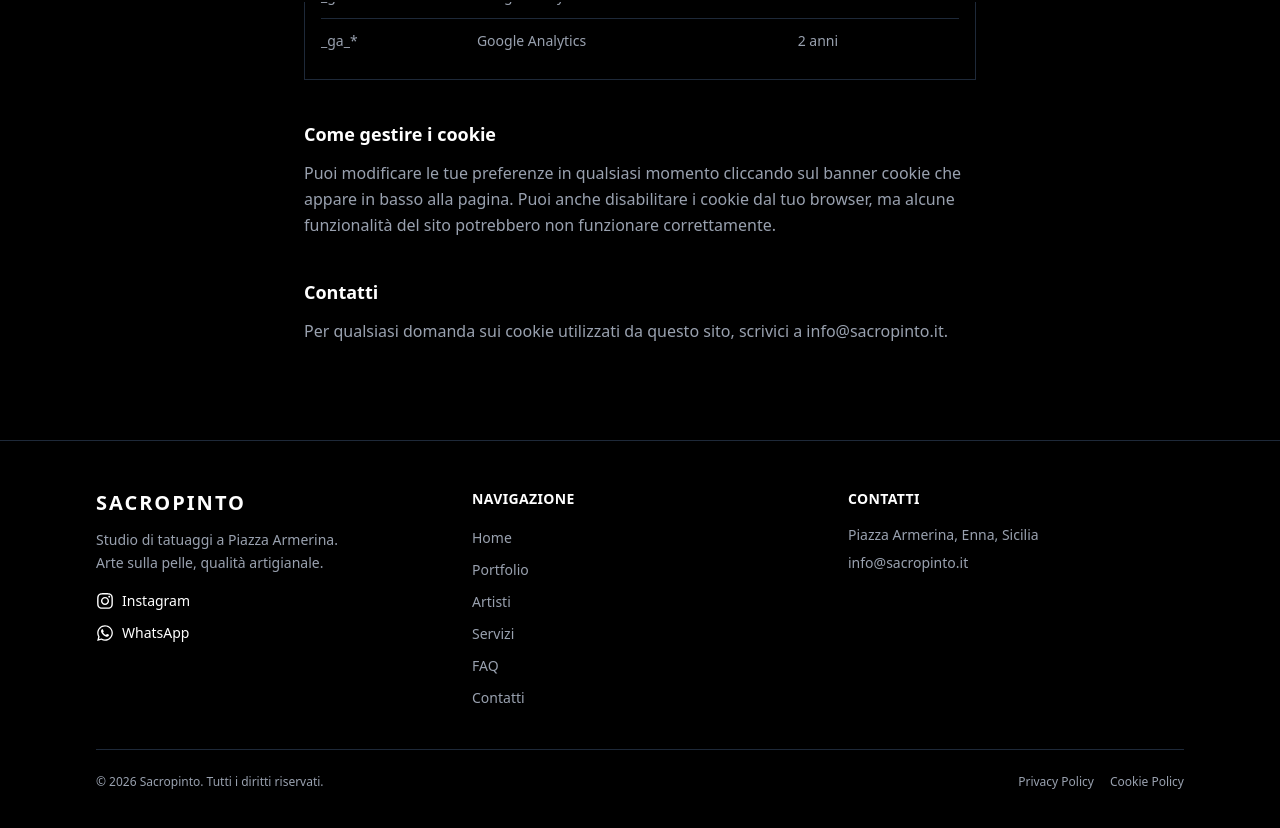
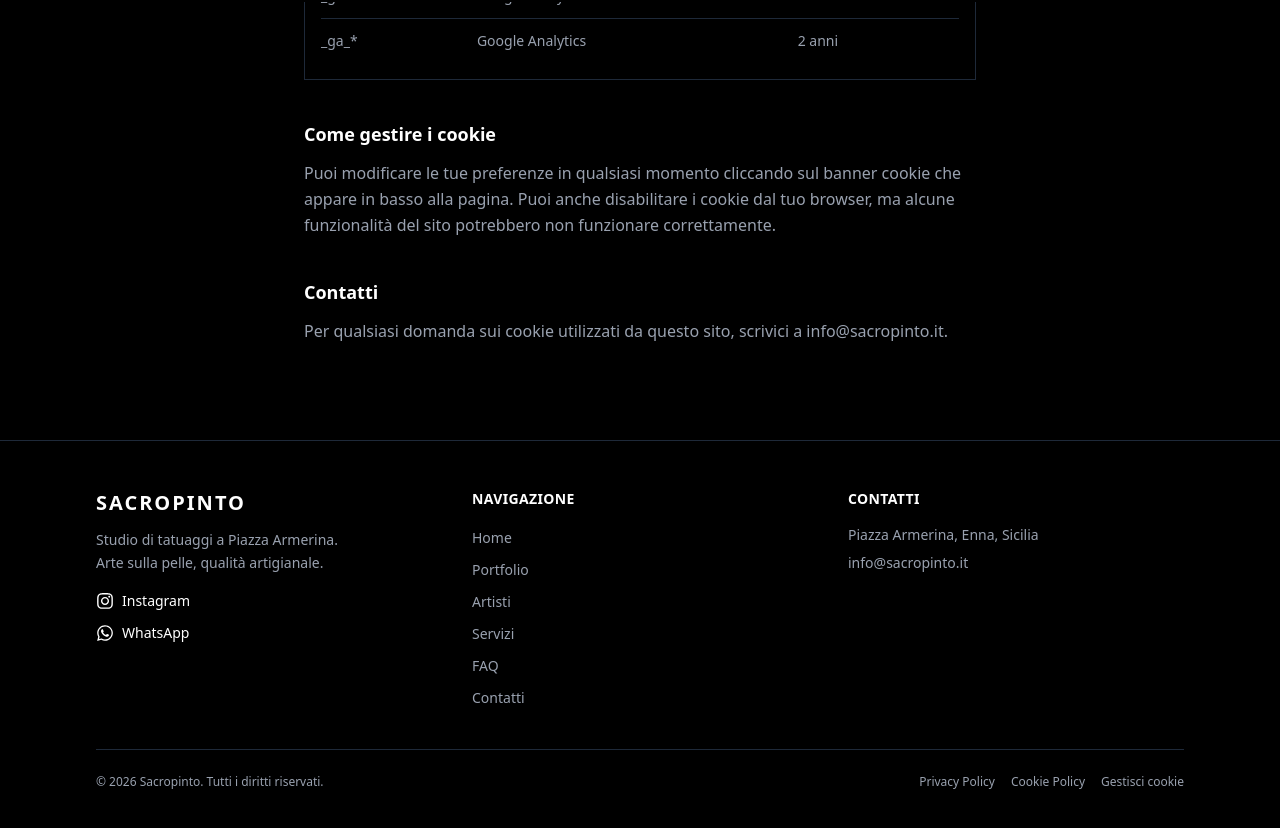
Before and after one commit to GiuSem14/sacropinto-site, a React (Vite) app: page /cookie-policy in a window 1280 px wide. Shown: the part 798-1626 px from the top of the page. Built offline with nearby package versions, Linux system fonts and the light colour scheme.

Commit message:
feat(footer): add 'Gestisci cookie' link to reopen preferences

```diff
--- a/src/components/layout/Footer.jsx
+++ b/src/components/layout/Footer.jsx
@@ -1,10 +1,12 @@
 import { Link } from "react-router-dom"
 import { FaInstagram, FaWhatsapp } from "react-icons/fa"
 import { SITE_NAME, CONTACT, NAV_LINKS } from "../../utils/constants"
+import { useCookieConsent } from "../../hooks/useCookieConsent"
 
 export default function Footer() {
   const year = new Date().getFullYear()
   const whatsappUrl = `https://wa.me/${CONTACT.whatsapp.replace(/\D/g, "")}`
+  const { openPreferences } = useCookieConsent()
 
   return (
     <footer className="bg-black border-t border-gray-800 text-gray-400 mt-auto">
@@ -79,9 +81,16 @@ export default function Footer() {
         {/* Bottom bar */}
         <div className="border-t border-gray-800 mt-10 pt-6 flex flex-col sm:flex-row justify-between items-center gap-3 text-xs">
           <p>© {year} {SITE_NAME}. Tutti i diritti riservati.</p>
-          <div className="flex gap-4">
+          <div className="flex flex-wrap gap-4 justify-center">
             <Link to="/privacy-policy" className="hover:text-white transition-colors">Privacy Policy</Link>
             <Link to="/cookie-policy" className="hover:text-white transition-colors">Cookie Policy</Link>
+            <button
+              type="button"
+              onClick={openPreferences}
+              className="hover:text-white transition-colors"
+            >
+              Gestisci cookie
+            </button>
           </div>
         </div>
       </div>
```
